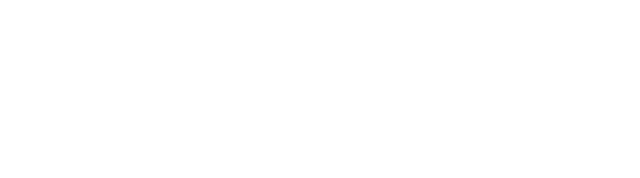
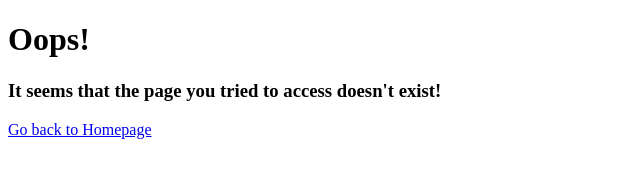
Before and after one commit to NestorNebula/basic-informational-website, a plain HTML site: page 404.html in a window 1280 px wide. Shown: the whole page, without its empty margins (0-640 px from the left). Drawn offline with Linux system fonts and the light colour scheme.

Commit message:
feat: add basis content to 404.html

```diff
--- a/404.html
+++ b/404.html
@@ -3,7 +3,11 @@
   <head>
     <meta charset="UTF-8" />
     <meta name="viewport" content="width=device-width, initial-scale=1.0" />
-    <title>Document</title>
+    <title>Error 404</title>
   </head>
-  <body></body>
+  <body>
+    <h1>Oops!</h1>
+    <h3>It seems that the page you tried to access doesn't exist!</h3>
+    <a href="/index.html">Go back to Homepage</a>
+  </body>
 </html>
```
